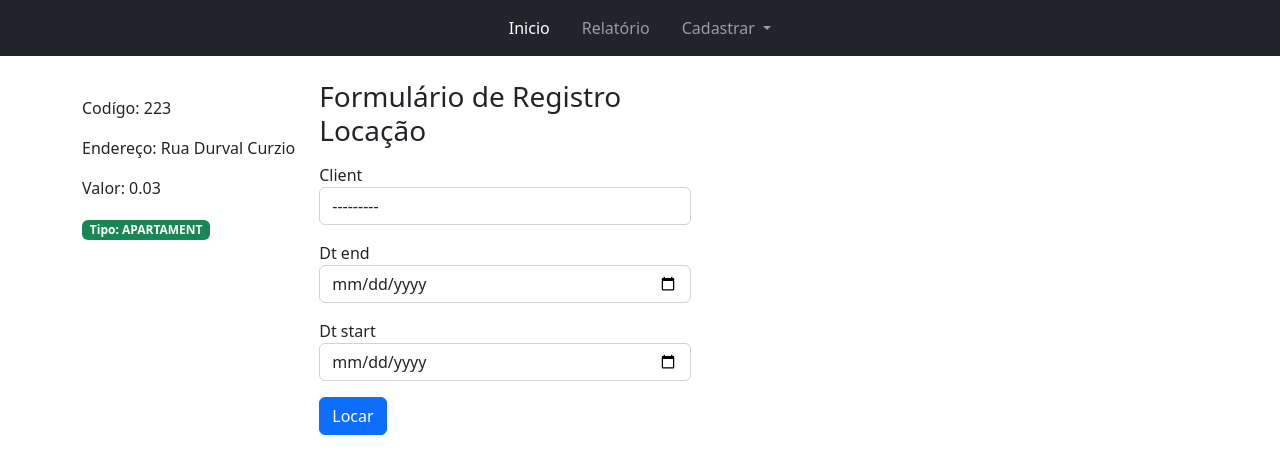
After one commit to devheloisacabral/SISTEMA-CONTROLE-ALUGUEIS-DJANGO, a Django app: page /form-location/6/ in a window 1280 px wide. The commit adds this page. Shown: the top 474 px of the page. Run offline with Django 5.2, Linux system fonts and the light colour scheme; data comes from the database, SQL or seed files in the repository; both versions use the stored data as it was after the commit.

Commit message:
feat: register property + client with date

```diff
--- a/app/forms.py
+++ b/app/forms.py
@@ -46,3 +46,17 @@ class PropertyForm(forms.ModelForm):
                 field.widget.attrs['class'] = 'form-check-input'
             else:
                 field.widget.attrs['class'] = 'form-control'
+
+class RegisterLocationForm(forms.ModelForm):
+    dt_start = forms.DateTimeField(widget=forms.DateInput(format='%d-%m-%Y', attrs={'type': 'date', }))
+    dt_end = forms.DateTimeField(widget=forms.DateInput(format='%d-%m-%Y',attrs={'type': 'date',}))
+
+    class Meta:
+        model = RegisterLocation
+        fields = '__all__'
+        exclude = ('property', 'created_at')
+
+    def __init__(self, *args, **kwargs):
+        super().__init__(*args, **kwargs)
+        for field_name, field in self.fields.items():
+              field.widget.attrs['class'] = 'form-control'
--- /dev/null
+++ b/app/templates/form-location.html
@@ -0,0 +1,51 @@
+{% extends 'base.html' %}
+
+{% block title %}Cadastrar Locação{% endblock %}
+
+{% block content %}
+<div class="container">
+    <div class="d-flex gap-4 mt-4">
+        <div class="">
+            <div id="carouselExampleControls" class="carousel slide" data-bs-ride="false">
+                <div class="carousel-inner">
+                    {% for el in location.immobile_images.all %}
+                    <div class="carousel-item {% if forloop.first %}active{% endif %}">
+                        <img src="{{el.image.url}}" class="card-image" width="100%" height="500" alt="{{el.id}}">
+                    </div>
+                    {% endfor %}
+                </div>
+                <button class="carousel-control-prev" type="button" data-bs-target="#carouselExampleControls"
+                        data-bs-slide="prev">
+                    <span class="carousel-control-prev-icon" aria-hidden="true"></span>
+                    <span class="visually-hidden">Previous</span>
+                </button>
+                <button class="carousel-control-next" type="button" data-bs-target="#carouselExampleControls"
+                        data-bs-slide="next">
+                    <span class="carousel-control-next-icon" aria-hidden="true"></span>
+                    <span class="visually-hidden">Next</span>
+                </button>
+            </div>
+
+            <div class="mt-3">
+                <p>Codígo: {{location.code}}</p>
+                <p>Endereço: {{location.address}}</p>
+                <p>Valor: {{location.price}}</p>
+                <div class="badge bg-success">Tipo: {{location.type_item}}</div>
+            </div>
+
+        </div>
+
+        <form class="col-md-4" action="{% url 'location-create' location.id %}" method="post">
+            {% csrf_token %}
+            <h3>Formulário de Registro Locação</h3>
+            {% for field in form %}
+            <div class="mt-3">
+                {{field.label}}
+                {{field}}
+            </div>
+            {% endfor %}
+            <input type="submit" class="btn btn-primary mt-3" value="Locar">
+        </form>
+    </div>
+</div>
+{% endblock %}
--- a/app/templates/navbar.html
+++ b/app/templates/navbar.html
@@ -6,39 +6,36 @@
             <span class="navbar-toggler-icon"></span>
         </button>
 
-        <a class="navbar-brand" href="#">Django App - Property Board</a>
 
         <div class="collapse navbar-collapse" id="navbarTogglerDemo03">
 
             <ul class="navbar-nav gap-3 mb-2 mb-lg-0 mx-auto">
 
                 <li class="nav-item">
-                    <a class="nav-link active" aria-current="page" href="/">Beginning</a>
+                    <a class="nav-link active" aria-current="page" href="/">Inicio</a>
                 </li>
 
                 <li class="nav-item">
-<!--          -->
+                    <a class="nav-link" href="/">Relatório</a>
                 </li>
 
                 <li class="nav-item dropdown">
                     <a class="nav-link dropdown-toggle" href="#" role="button" data-bs-toggle="dropdown" aria-expanded="false">
-                        Register
+                        Cadastrar
                     </a>
                     <ul class="dropdown-menu dropdown-menu-dark">
                         <li>
-<!--                           -->
+                            <a class="dropdown-item" href="{% url 'client-create' %}">Cliente</a>
                         </li>
                         <li>
                             <hr class="dropdown-divider">
                         </li>
                         <li>
-<!--                            -->
+                            <a class="dropdown-item" href="{% url 'property-create' %}">Imóvel</a>
                         </li>
                     </ul>
                 </li>
             </ul>
-
-
 
         </div>
 
--- a/app/urls.py
+++ b/app/urls.py
@@ -26,6 +26,7 @@ urlpatterns = [
     path('location', app.views.list_location, name='list_location'),
     path('form-client', app.views.form_client, name='client-create'),
     path('form-property', app.views.form_property, name='property-create'),
+    path('form-location/<int:id>/', app.views.register_location_form, name='location-create'),
 
 ]
 if settings.DEBUG:
--- a/app/views.py
+++ b/app/views.py
@@ -36,3 +36,17 @@ def form_property(request):
                     PropertyImage.objects.create(property_save=property_save, imagem=file)
             return redirect(list_location)
     return render(request, 'form_property.html', {'form': form})
+
+def register_location_form(request, id):
+    get_property = Property.objects.get(id=id)
+    form = RegisterLocationForm()
+    if request.method == 'POST':
+        form = PropertyForm(request.POST)
+        if form.is_valid():
+            property_form = form.save(commit=False)
+            property_form.property = get_property #vai salvar o id da propriedade
+            property_form.is_locate = True
+            property_form.save()
+            return redirect(list_location)
+    context = {'form': form, 'location': get_property}
+    return render(request, 'form-location.html', context)
```
Also changed, not shown: project/settings.py (+10 -0 lines), db.sqlite3.
